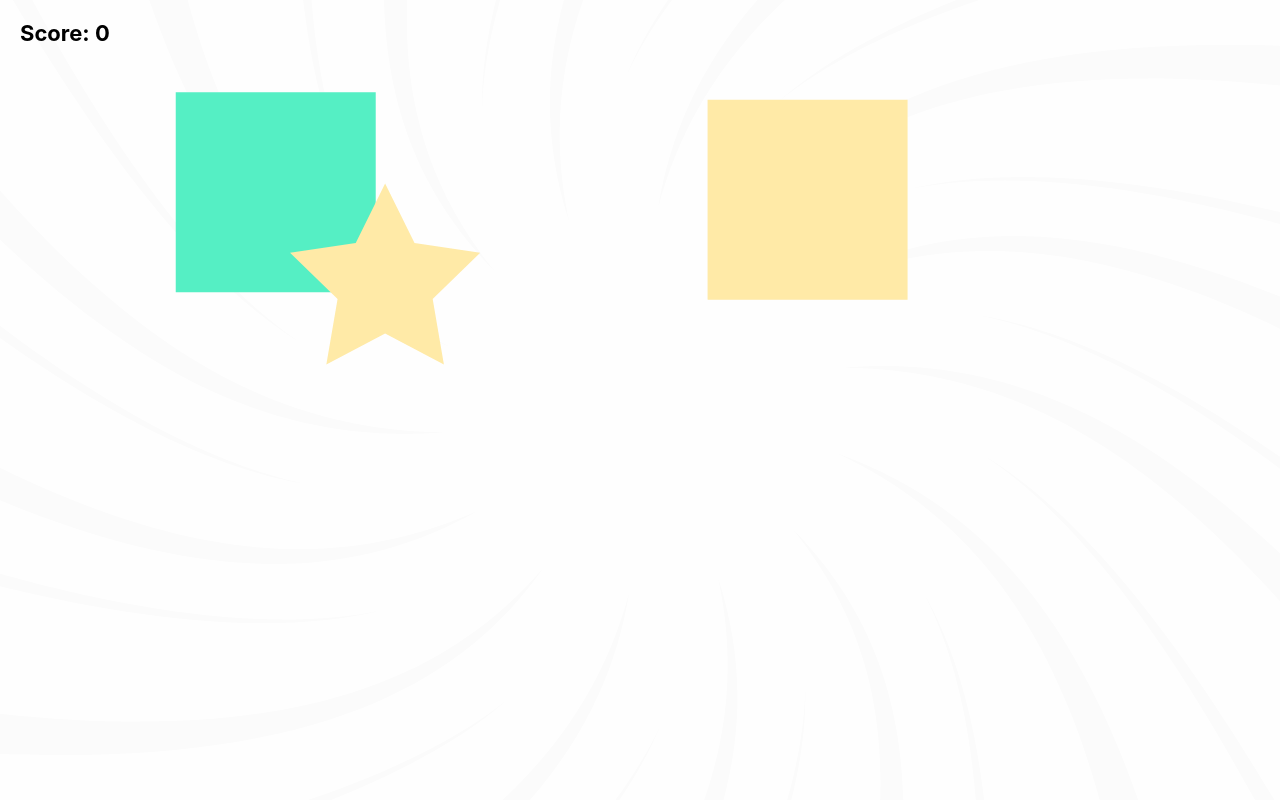
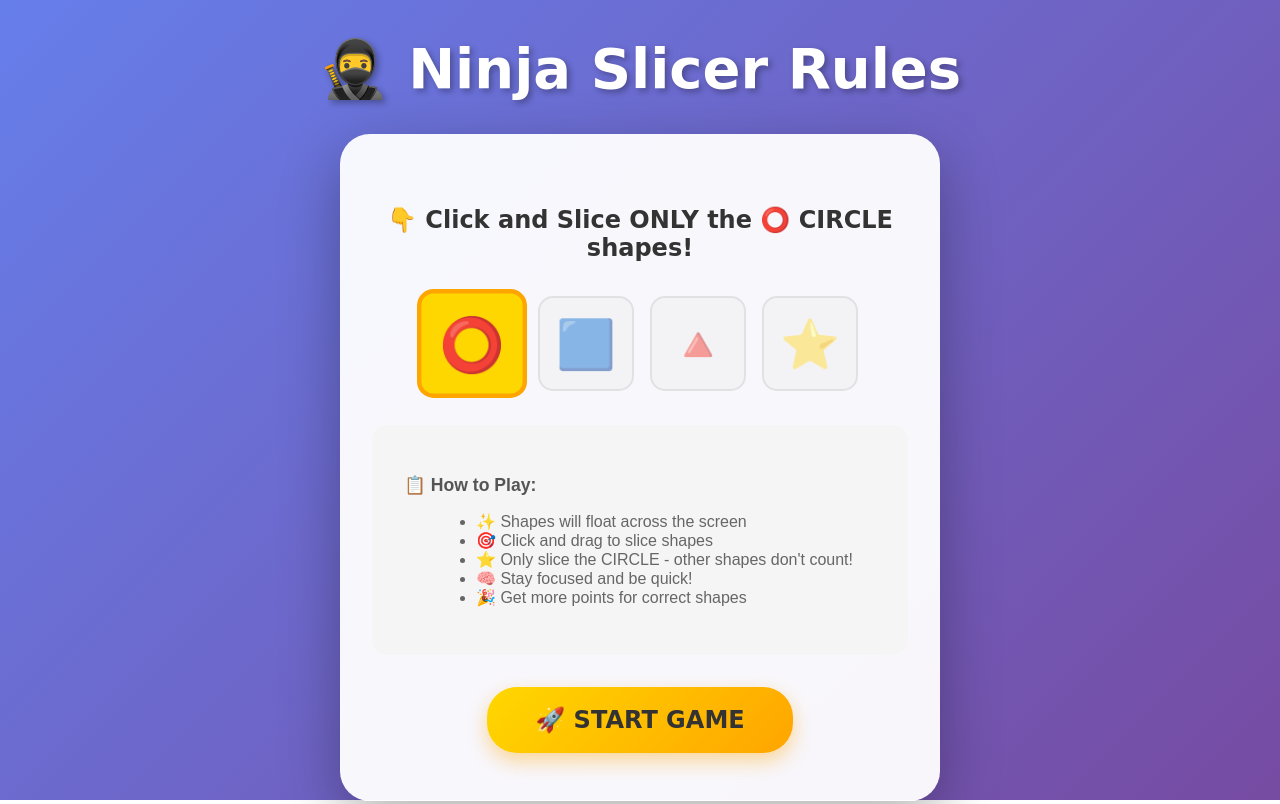
Before and after one commit to ImanthaJayashan/E-Learning_App_frontend, a React (Vite) app: page /games/ninjagame in a window 1280 px wide. Built offline with nearby package versions, Linux system fonts and the light colour scheme.

Commit message:
add basic rules for ninja game

```diff
--- a/src/pages/ninjagame.tsx
+++ b/src/pages/ninjagame.tsx
@@ -24,6 +24,20 @@ type SliceTrail = {
 
 const COLORS = ["#ff7675", "#74b9ff", "#55efc4", "#ffeaa7"];
 
+const SHAPE_ICONS: { [key in ShapeType]: string } = {
+  circle: "⭕",
+  square: "🟦",
+  triangle: "🔺",
+  star: "⭐",
+};
+
+const SHAPE_NAMES: { [key in ShapeType]: string } = {
+  circle: "CIRCLE",
+  square: "SQUARE",
+  triangle: "TRIANGLE",
+  star: "STAR",
+};
+
 const ShapeNinja: React.FC = () => {
   const canvasRef = useRef<HTMLCanvasElement>(null);
   const shapes = useRef<Shape[]>([]);
@@ -32,6 +46,8 @@ const ShapeNinja: React.FC = () => {
   const backgroundImageRef = useRef<HTMLImageElement | null>(null);
 
   const [score, setScore] = useState(0);
+  const [gameStarted, setGameStarted] = useState(false);
+  const [targetShape, setTargetShape] = useState<ShapeType>("circle");
 
   /* ---------- FULL SCREEN ---------- */
   useEffect(() => {
@@ -131,8 +147,11 @@ const ShapeNinja: React.FC = () => {
           mouse.current.slicing &&
           Math.hypot(mouse.current.x - s.x, mouse.current.y - s.y) < s.size
         ) {
+          // Only count if it's the target shape
+          if (s.type === targetShape) {
             s.alive = false;
             setScore((prev) => prev + 1);
+          }
         }
       });
 
@@ -259,7 +278,150 @@ const ShapeNinja: React.FC = () => {
 
   return (
     <>
+      {/* START SCREEN / RULES */}
+      {!gameStarted && (
+        <div
+          style={{
+            position: "fixed",
+            top: 0,
+            left: 0,
+            width: "100%",
+            height: "100%",
+            background: "linear-gradient(135deg, #667eea 0%, #764ba2 100%)",
+            display: "flex",
+            flexDirection: "column",
+            alignItems: "center",
+            justifyContent: "center",
+            zIndex: 1000,
+            padding: "2rem",
+          }}
+        >
+          <h1
+            style={{
+              color: "white",
+              fontSize: "3.5rem",
+              marginBottom: "2rem",
+              textShadow: "3px 3px 6px rgba(0,0,0,0.3)",
+              fontFamily: "'Fredoka One', 'Comic Sans MS', sans-serif",
+            }}
+          >
+            🥷 Ninja Slicer Rules
+          </h1>
+
+          <div
+            style={{
+              background: "rgba(255, 255, 255, 0.95)",
+              borderRadius: "30px",
+              padding: "3rem 2rem",
+              maxWidth: "600px",
+              textAlign: "center",
+              boxShadow: "0 20px 60px rgba(0,0,0,0.3)",
+            }}
+          >
+            <p
+              style={{
+                fontSize: "1.5rem",
+                fontWeight: "bold",
+                color: "#333",
+                marginBottom: "2rem",
+                fontFamily: "'Fredoka One', 'Comic Sans MS', sans-serif",
+              }}
+            >
+              👇 Click and Slice ONLY the {SHAPE_ICONS[targetShape]} {SHAPE_NAMES[targetShape]} shapes!
+            </p>
+
+            <div
+              style={{
+                display: "flex",
+                gap: "1rem",
+                justifyContent: "center",
+                alignItems: "center",
+                marginBottom: "2rem",
+              }}
+            >
+              {["circle", "square", "triangle", "star"].map((shape) => (
+                <div
+                  key={shape}
+                  style={{
+                    padding: "1rem",
+                    borderRadius: "15px",
+                    background: targetShape === shape ? "#FFD700" : "#f0f0f0",
+                    border: targetShape === shape ? "4px solid #FFA500" : "2px solid #ccc",
+                    fontSize: "3rem",
+                    opacity: targetShape === shape ? 1 : 0.5,
+                    transform: targetShape === shape ? "scale(1.1)" : "scale(1)",
+                  }}
+                >
+                  {SHAPE_ICONS[shape as ShapeType]}
+                </div>
+              ))}
+            </div>
+
+            <div
+              style={{
+                background: "#f5f5f5",
+                borderRadius: "15px",
+                padding: "2rem",
+                marginBottom: "2rem",
+                textAlign: "left",
+              }}
+            >
+              <p
+                style={{
+                  fontSize: "1.1rem",
+                  color: "#555",
+                  marginBottom: "1rem",
+                  fontFamily: "'Nunito', sans-serif",
+                }}
+              >
+                📋 <strong>How to Play:</strong>
+              </p>
+              <ul
+                style={{
+                  fontSize: "1rem",
+                  color: "#666",
+                  marginLeft: "2rem",
+                  fontFamily: "'Nunito', sans-serif",
+                }}
+              >
+                <li>✨ Shapes will float across the screen</li>
+                <li>🎯 Click and drag to slice shapes</li>
+                <li>⭐ Only slice the {SHAPE_NAMES[targetShape]} - other shapes don't count!</li>
+                <li>🧠 Stay focused and be quick!</li>
+                <li>🎉 Get more points for correct shapes</li>
+              </ul>
+            </div>
+
+            <button
+              onClick={() => setGameStarted(true)}
+              style={{
+                padding: "1.2rem 3rem",
+                fontSize: "1.5rem",
+                fontWeight: "bold",
+                background: "linear-gradient(135deg, #FFD700, #FFA500)",
+                color: "#333",
+                border: "none",
+                borderRadius: "30px",
+                cursor: "pointer",
+                fontFamily: "'Fredoka One', 'Comic Sans MS', sans-serif",
+                boxShadow: "0 8px 20px rgba(255, 165, 0, 0.4)",
+                transition: "all 0.3s ease",
+              }}
+              onMouseEnter={(e) => {
+                e.currentTarget.style.transform = "scale(1.05)";
+              }}
+              onMouseLeave={(e) => {
+                e.currentTarget.style.transform = "scale(1)";
+              }}
+            >
+              🚀 START GAME
+            </button>
+          </div>
+        </div>
+      )}
+
       {/* SCORE */}
+      {gameStarted && (
         <div
           style={{
             position: "fixed",
@@ -269,14 +431,56 @@ const ShapeNinja: React.FC = () => {
             fontSize: 22,
             fontWeight: "bold",
             zIndex: 10,
+            background: "rgba(255, 255, 255, 0.9)",
+            padding: "1rem 1.5rem",
+            borderRadius: "15px",
+            boxShadow: "0 4px 12px rgba(0,0,0,0.2)",
           }}
         >
           Score: {score}
         </div>
+      )}
+
+      {/* TARGET INDICATOR */}
+      {gameStarted && (
+        <div
+          style={{
+            position: "fixed",
+            top: 20,
+            right: 20,
+            background: "rgba(255, 255, 255, 0.95)",
+            padding: "1rem 2rem",
+            borderRadius: "20px",
+            boxShadow: "0 8px 25px rgba(0,0,0,0.2)",
+            textAlign: "center",
+            zIndex: 10,
+            border: "3px solid #FFD700",
+          }}
+        >
+          <p
+            style={{
+              fontSize: "0.9rem",
+              color: "#666",
+              margin: "0 0 0.5rem 0",
+              fontWeight: "bold",
+            }}
+          >
+            SLICE THIS:
+          </p>
+          <p
+            style={{
+              fontSize: "3rem",
+              margin: "0",
+            }}
+          >
+            {SHAPE_ICONS[targetShape]}
+          </p>
+        </div>
+      )}
 
       <canvas
         ref={canvasRef}
-        style={{ background: "#ffffff" }} // WHITE SCREEN
+        style={{ background: "#ffffff", display: gameStarted ? "block" : "none" }}
         onMouseDown={() => (mouse.current.slicing = true)}
         onMouseUp={() => (mouse.current.slicing = false)}
         onMouseMove={(e) => movePointer(e.clientX, e.clientY)}
```
Lines whose indentation alone changed are shown as unchanged.
